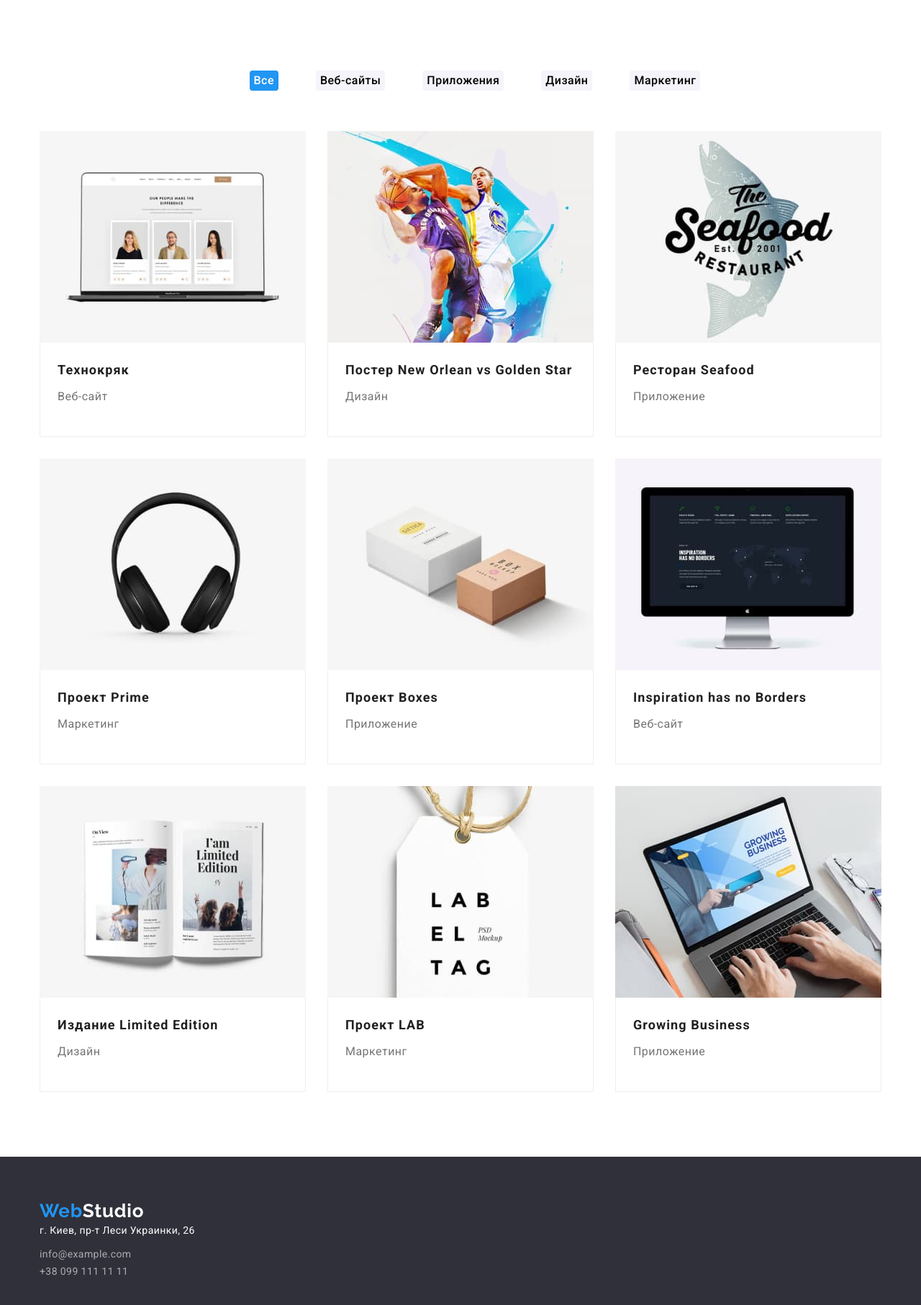
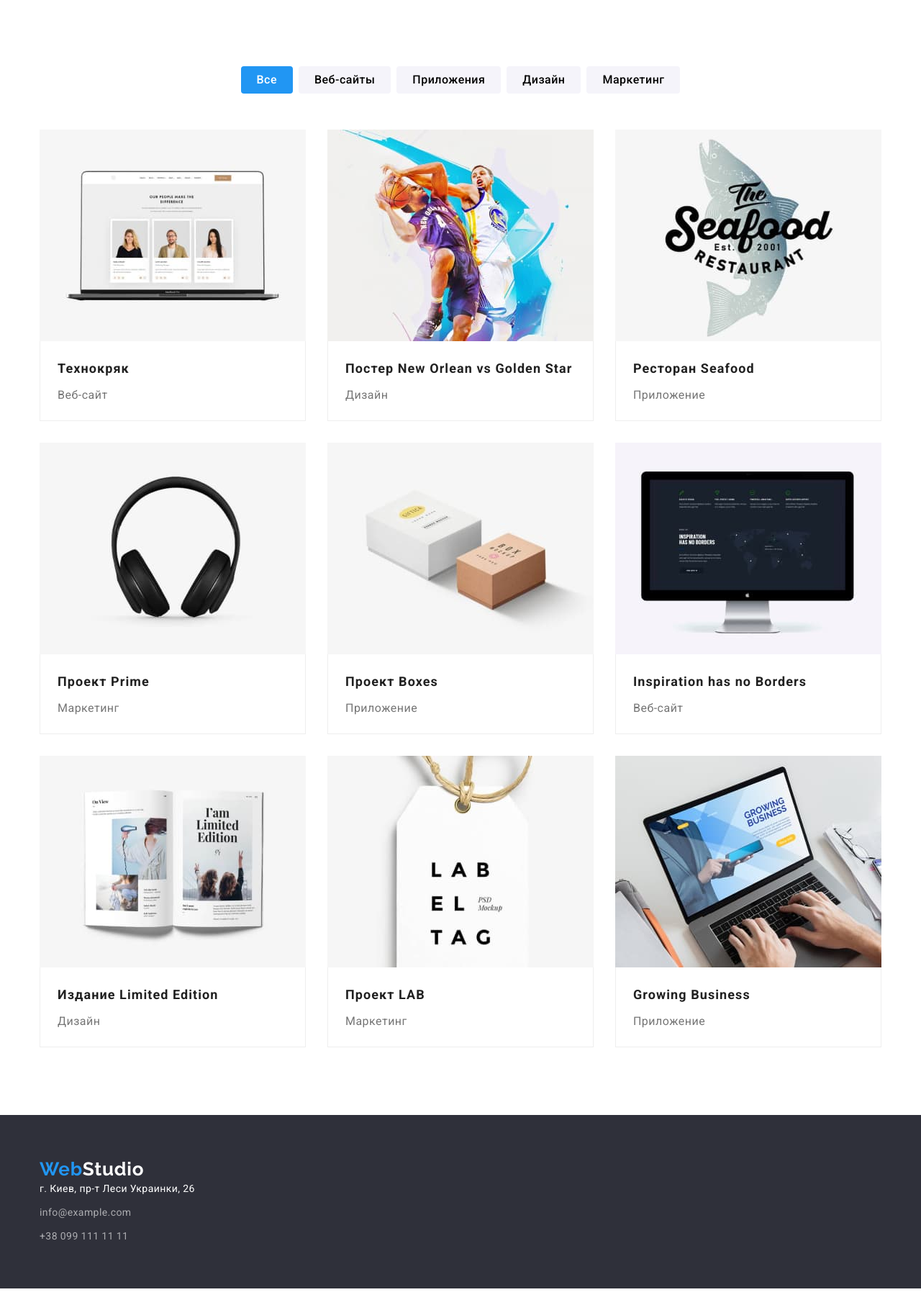
Before and after one commit to IrynaLaptieva/goit-markup-hw-03, a plain HTML site: page portfolio.html in a window 1280 px wide. Shown: the part 87-1900 px from the top of the page at 72% size. After the commit the page ends 1877 px from the top, so only its background shows below. Drawn offline with nearby package versions, Linux system fonts and the light colour scheme.

Commit message:
Вносит корректировки после проверки(2)

```diff
--- a/css/styles.css
+++ b/css/styles.css
@@ -50,9 +50,9 @@ img {
   line-height: 1.19;
   letter-spacing: 0.03em;
 
-  margin-top: 24px;
-  margin-bottom: 25px;
-  padding-right: 93px;
+  margin-right: 93px;
+  padding-top: 24px;
+  padding-bottom: 25px;
 }
 
 .logopart1 {
@@ -186,6 +186,11 @@ nav,
 
   border: none;
   border-radius: 4px;
+
+  padding-top: 10px;
+  padding-right: 32px;
+  padding-bottom: 10px;
+  padding-left: 32px;
 }
 
 .btn:hover,
@@ -242,6 +247,7 @@ nav,
 
 .section.work {
   padding-top: 0;
+  margin-bottom: 0;
 }
 
 .list-work:nth-child(3n) {
@@ -269,6 +275,8 @@ nav,
   padding-top: 30px;
   padding-bottom: 30px;
   text-align: center;
+
+  border-radius: 0px 0px 4px 4px;
 }
 
 .list .list-item {
@@ -310,6 +318,7 @@ nav,
 
 .logo.footer {
   margin-bottom: 20px;
+  margin-right: 0;
 }
 
 .street-address {
@@ -343,10 +352,12 @@ nav,
 
 .portfolio {
   padding-top: 94px;
+  padding-bottom: 94px;
 }
 
 .portfolio-filter {
   display: flex;
+  padding-left: 0;
   margin-top: 0;
   margin-bottom: 50px;
   margin-left: auto;
@@ -354,7 +365,7 @@ nav,
   justify-content: center;
 }
 
-.filter-item {
+.portfolio-link {
   padding-top: 6px;
   padding-bottom: 6px;
   padding-left: 22px;
@@ -406,7 +417,7 @@ nav,
   flex-wrap: wrap;
   padding-left: 0;
   margin-top: 0;
-  margin-bottom: 90px;
+  margin-bottom: 0;
 }
 
 .portfolio-item {
@@ -415,7 +426,6 @@ nav,
   font-size: 16px;
   line-height: 1.87;
   letter-spacing: 0.03em;
-  margin-bottom: 20px;
 }
 
 .portfolio-container {
--- a/portfolio.html
+++ b/portfolio.html
@@ -117,12 +117,12 @@
 
     <footer class="footer">
         <div class="container">
-            <a href="" class="logo">Web<span class="logopart2">Studio</span>
+            <a href="" class="logo footer">Web<span class="logopart2">Studio</span>
             </a>
             <address>
                 <p class="street-address">г. Киев, пр-т Леси Украинки, 26</p>
                 <ul class="footer-contacts">
-                    <li class="footer-contacts-item"><a href="mailto:info@example.com"
+                    <li class="footer-contacts-item mail"><a href="mailto:info@example.com"
                             class="footer-contacts-link">info@example.com</a></li>
                     <li class="footer-contacts-item"><a href="tel:+380991111111" class="footer-contacts-link">+38 099 111 11
                             11</a></li>
```
Also changed, not shown: index.html (+2 -0 lines).
